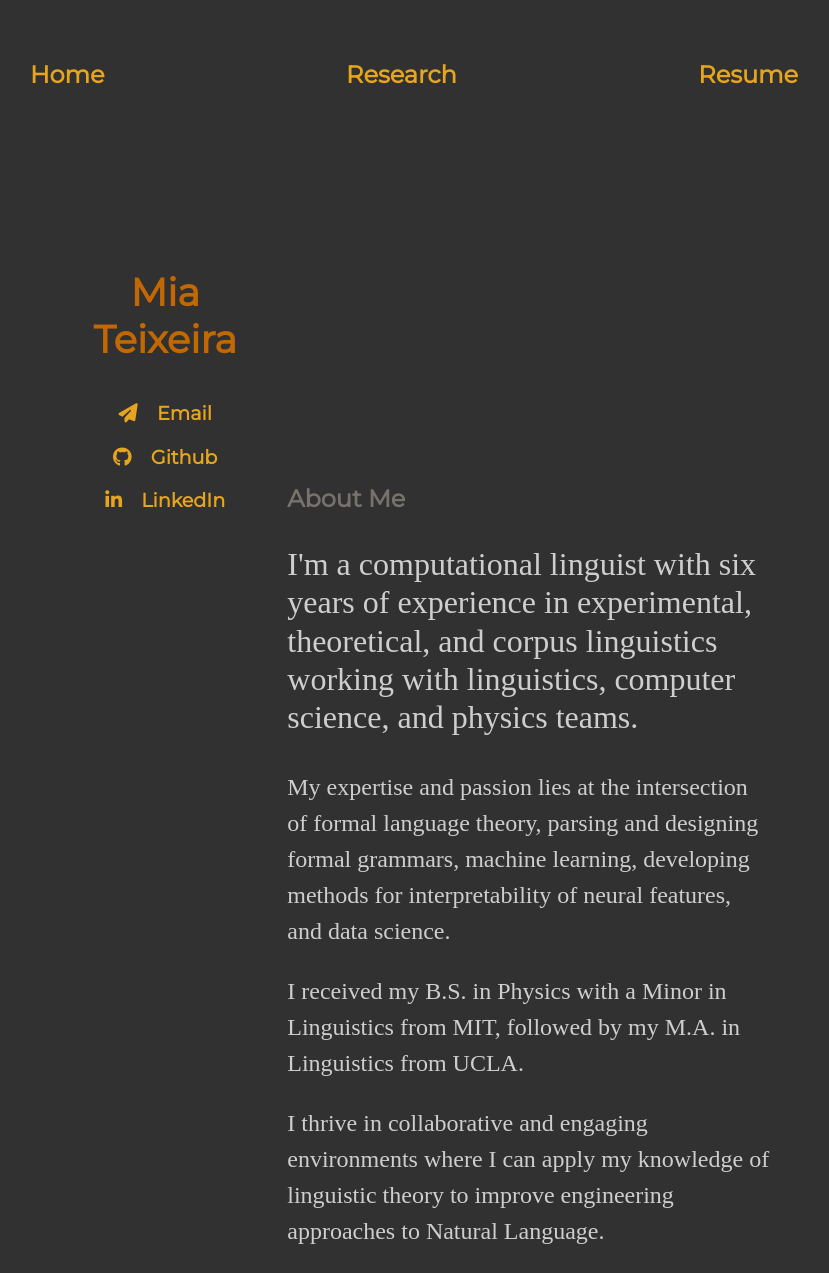
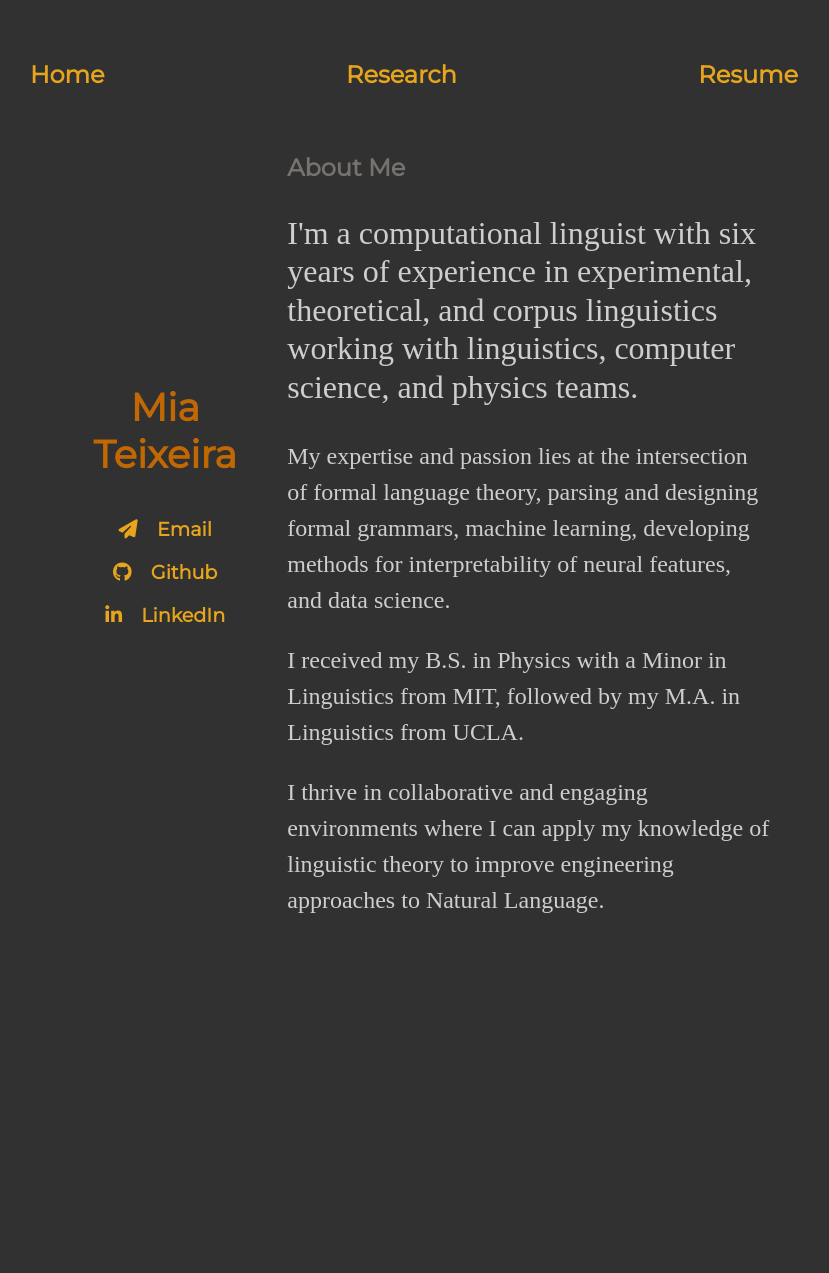
Before and after one commit to miateixeira/miateixeira.github.io, a Jekyll site: the page built from index.html, in a window 1280 px wide. Shown: the whole page, without its empty margins (226-1055 px from the left). Built offline with Jekyll 4.4.1, drawn with Linux system fonts in a browser that asks for light colours; nearby versions of some CDN libraries; after the commit the page ends 1020 px from its top, so only the background shows below that.

Commit message:
adjusted vertical alignment

```diff
--- a/css/main.css
+++ b/css/main.css
@@ -100,6 +100,8 @@ p {
   width: 30%;
   display: table-cell;
   text-align: center;
+  vertical-align: top;
+  padding-top: 15%;
 }
 
 .container {
```
